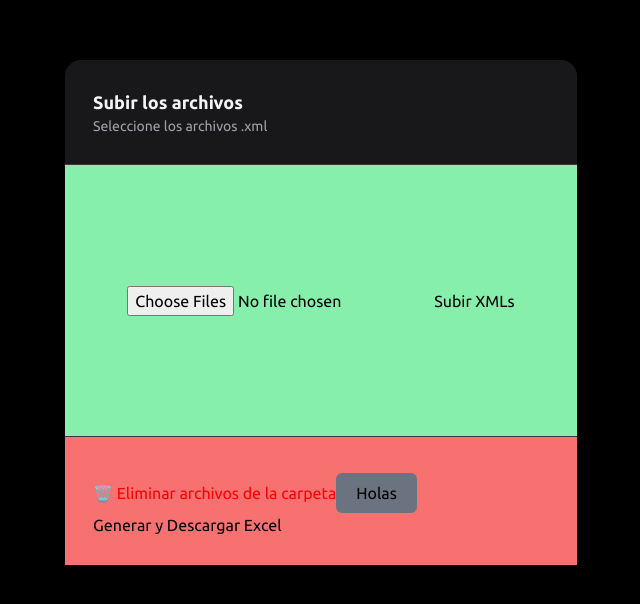
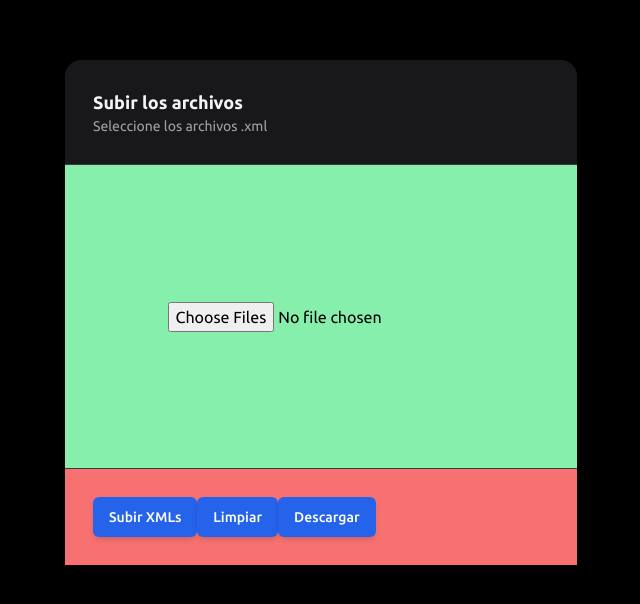
Before and after one commit to Ody2207/facturas-app, a Next.js app: page / in a window 1280 px wide. Shown: the part 140-744 px from the top of the page, without its empty margins (319-959 px from the left). Built offline with nearby package versions, Linux system fonts and the light colour scheme.

Commit message:
refactor: The buttons were refactored to have better styles and better logic.

```diff
--- a/src/app/components/Button.jsx
+++ b/src/app/components/Button.jsx
@@ -1,8 +1,11 @@
 
-export default function Button() {
+export default function Button({children, onClick, type}) {
     return (
-        <button className="py-2 px-5 bg-gray-500 rounded-md">
-            Holas
+        <button
+        onClick={onClick}
+        type={type}
+        className="relative inline-flex items-center justify-center px-4 py-2 min-w-[5rem] h-10 text-sm font-medium text-white bg-blue-600 rounded-md shadow-md transition-transform duration-150 ease-in-out hover:bg-blue-700 hover:shadow-lg focus:outline-none focus:ring-2 focus:ring-blue-500 focus:ring-offset-2 active:scale-95">
+            {children}
         </button>
     )
 }
--- a/src/app/components/UploadForm.jsx
+++ b/src/app/components/UploadForm.jsx
@@ -96,19 +96,24 @@ export default function UploadForm() {
                     multiple
                     onChange={(e) => setSelectedFiles(e.target.files)}
                 />
-                <button type="submit">Subir XMLs</button>
+
             </div>
 
             <div className="p-7 border-t border-t-[#3A3A3D] mt-auto bg-red-400">
-                <button
+
+                <Button
+                    type="submit"
+                >
+                    Subir XMLs
+                </Button>
+
+                <Button
                     onClick={handleDelete}
                     style={{ marginTop: "1rem", color: "red" }}
-                >
-                    🗑️ Eliminar archivos de la carpeta
-                </button>
-                <Button />
+                >Limpiar
+                </Button>
 
-                <button
+                <Button
                 onClick={async () => {
                     const res = await fetch("/api/process");
                     const data = await res.json();
@@ -121,8 +126,8 @@ export default function UploadForm() {
                     }
                 }}
                 >
-                    Generar y Descargar Excel
-                </button>
+                    Descargar
+                </Button>
 
                 {status && <p dangerouslySetInnerHTML={{ __html: status }} />}
             </div>
```
Lines whose indentation alone changed are shown as unchanged.
